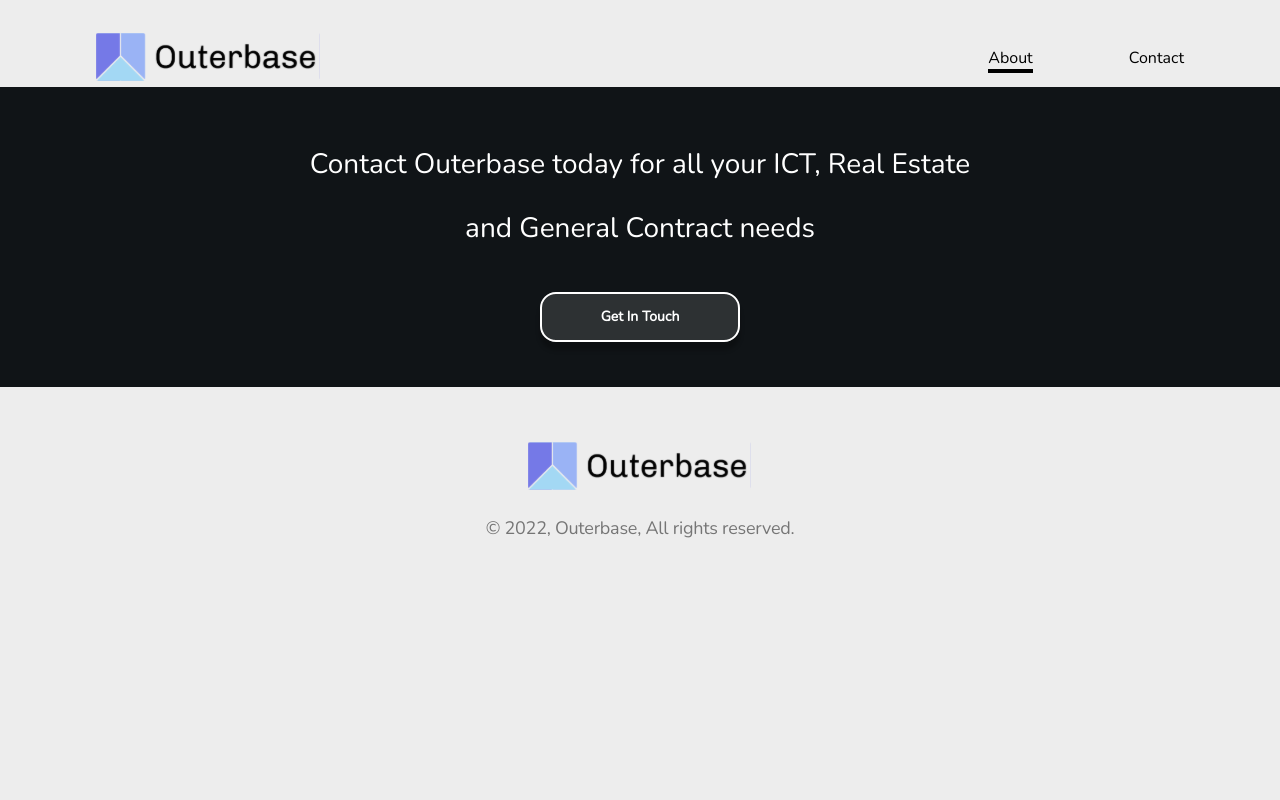
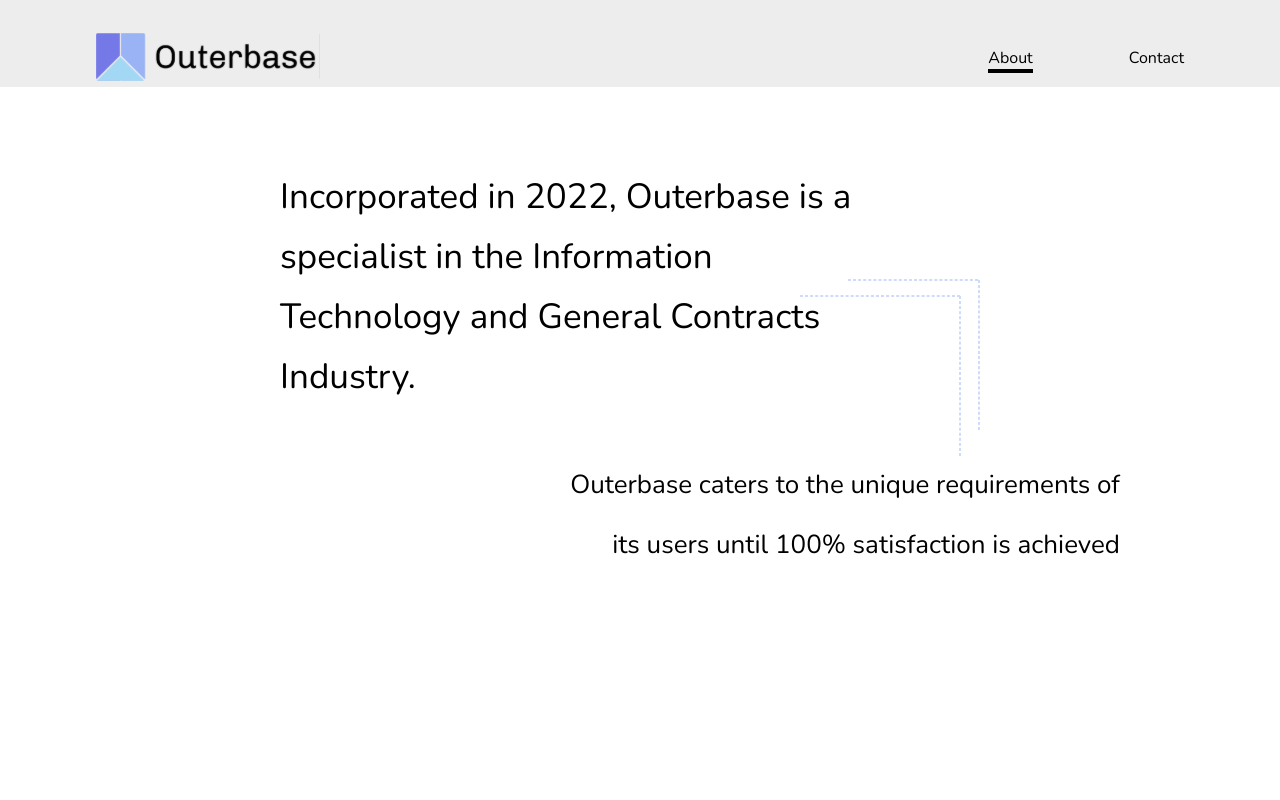
Before and after one commit to Taofiqq/outerbase, a React (Create React App) app: page / in a window 1280 px wide. Shown: the top 800 px of the page. Built offline with nearby package versions, Linux system fonts and the light colour scheme.

Commit message:
added styles

```diff
--- a/src/components/Home.jsx
+++ b/src/components/Home.jsx
@@ -125,7 +125,7 @@ export default function Home() {
         </IndustryWrapper>
       </Industries> */}
 
-      {/* <MainComponent>
+      <MainComponent>
         <ParaOne>
           Incorporated in 2022, Outerbase is a <br /> specialist in the
           Information <br /> Technology and General Contracts <br /> Industry.
@@ -139,9 +139,8 @@ export default function Home() {
         <Line2></Line2>
         <Line3></Line3>
         <Line4></Line4>
-      </MainComponent> */}
+      </MainComponent>
 
-      {/* <Person></Person> */}
       <ContactWrapper>
         <ContactContainer>
           <Text>
```
